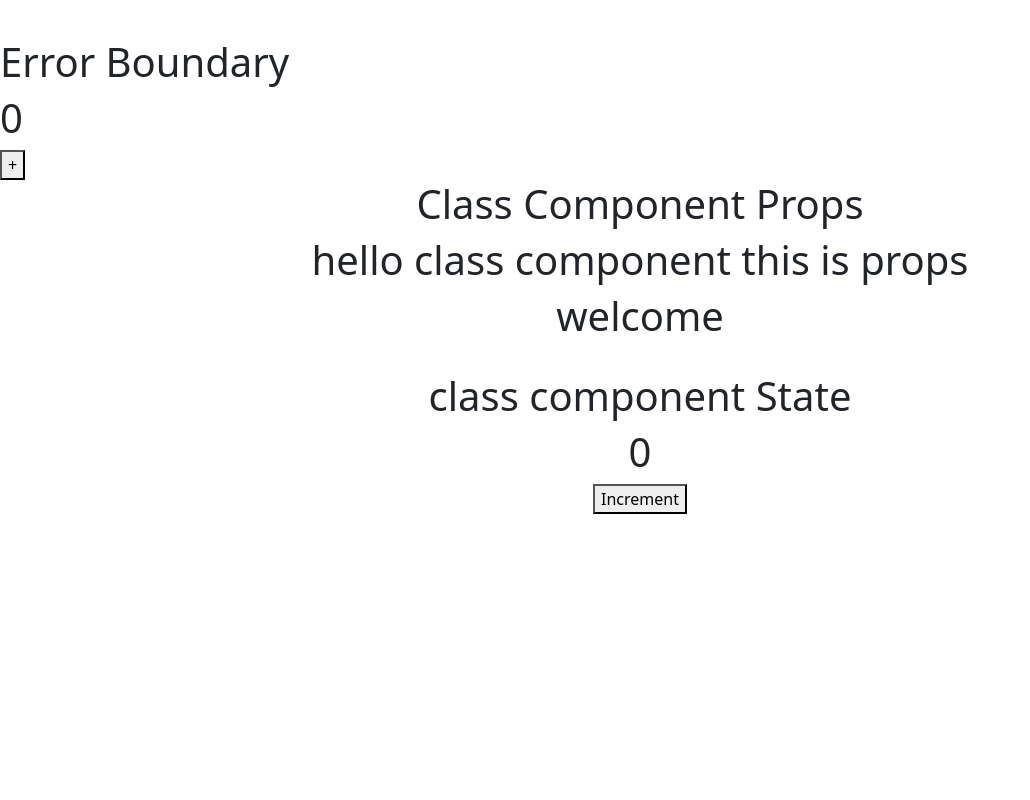
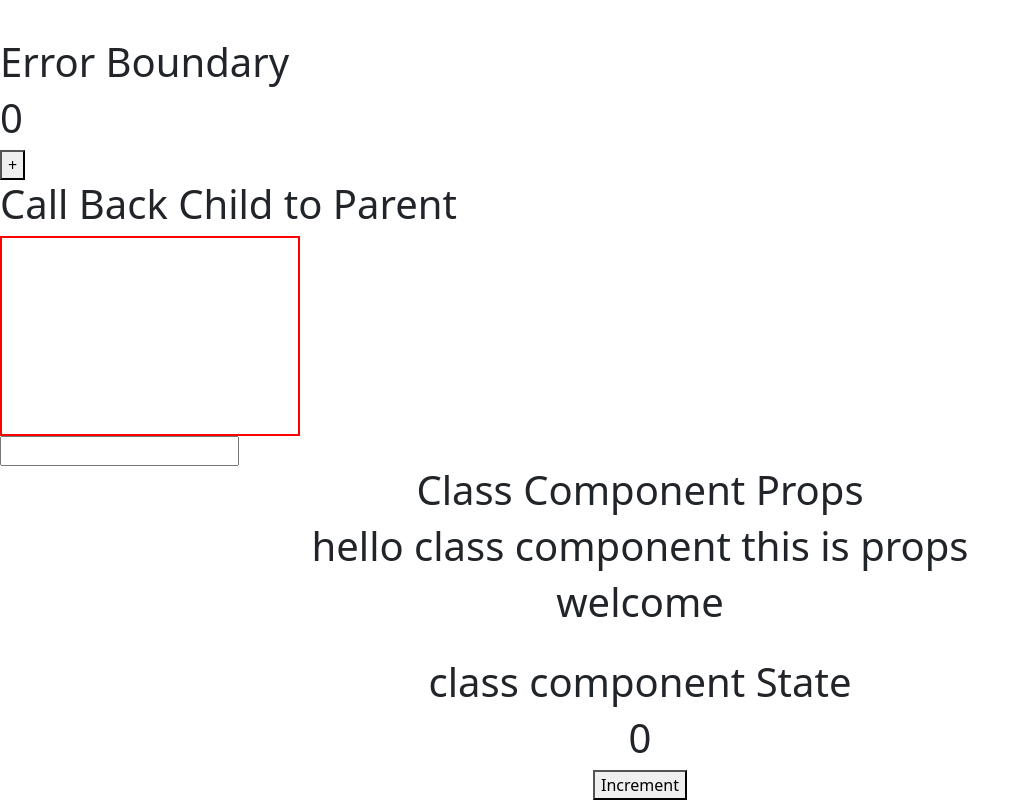
Before and after one commit to rahul-raj9367/React-Learning, a React (Vite) app: page / in a window 1280 px wide. Shown: the part 10669-11469 px from the top of the page, without its empty margins (0-1030 px from the left). Before the commit the page ends 11183 px from the top, so only its background shows below. Built offline with nearby package versions, Linux system fonts and the light colour scheme.

Commit message:
passing data child to parent

```diff
--- a/src/App.css
+++ b/src/App.css
@@ -0,0 +1,5 @@
+#back{
+    width: 300px;
+    height: 200px;
+    border: 2px solid red;
+}
--- a/src/App.jsx
+++ b/src/App.jsx
@@ -11,6 +11,8 @@ import Sis from './Sis';
 import ComponentThatMightThrowError from './ComponentThatMightThrowError';
 import { ErrorBoundary } from 'react-error-boundary';
 import ErrorFallback from './ErrorFallback';
+import CallBack from './CallBack';
+import './App.css'
 
 //Es6 Classes
 class car{
@@ -346,6 +348,13 @@ const errorHandler=(error,errorInfo)=>{
   console.log('Error Info is', errorInfo);
 }
 
+//
+const [UIcolor,SetUicolor]=useState(null);
+
+const getColor=(color)=>{
+  SetUicolor(color);
+}
+
   return (
     <>
       <div>
@@ -503,6 +512,16 @@ const errorHandler=(error,errorInfo)=>{
           <ComponentThatMightThrowError />
         </ErrorBoundary>
 
+        <br />
+
+        <h1>Call Back Child to Parent</h1>
+        <div id="back" style={{background:`${UIcolor}`}}>
+
+        </div>
+        <CallBack getColor={getColor}/>
+
+
+
     </>
 
 
--- /dev/null
+++ b/src/CallBack.jsx
@@ -0,0 +1,17 @@
+import React, { useState } from 'react'
+
+export default function CallBack({getColor}) {
+    const [activecolor,setActivecolor]=useState('');
+    const handlechange=(e)=>{
+        const {value}=e.target;
+        setActivecolor(value);
+        getColor(value);
+    }
+  return (
+    <div>
+
+
+      <input type="text" value={activecolor} onChange={handlechange} />
+    </div>
+  )
+}
```
